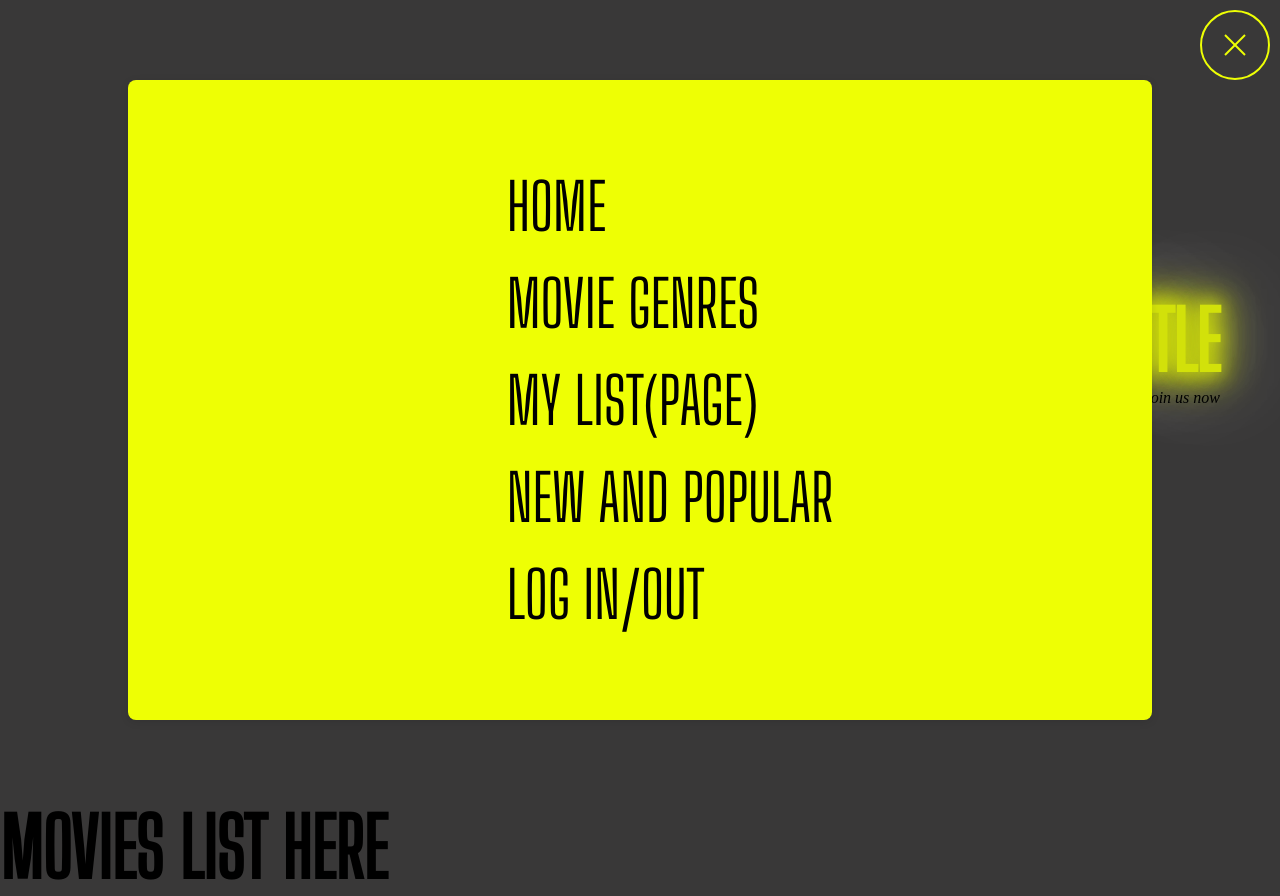
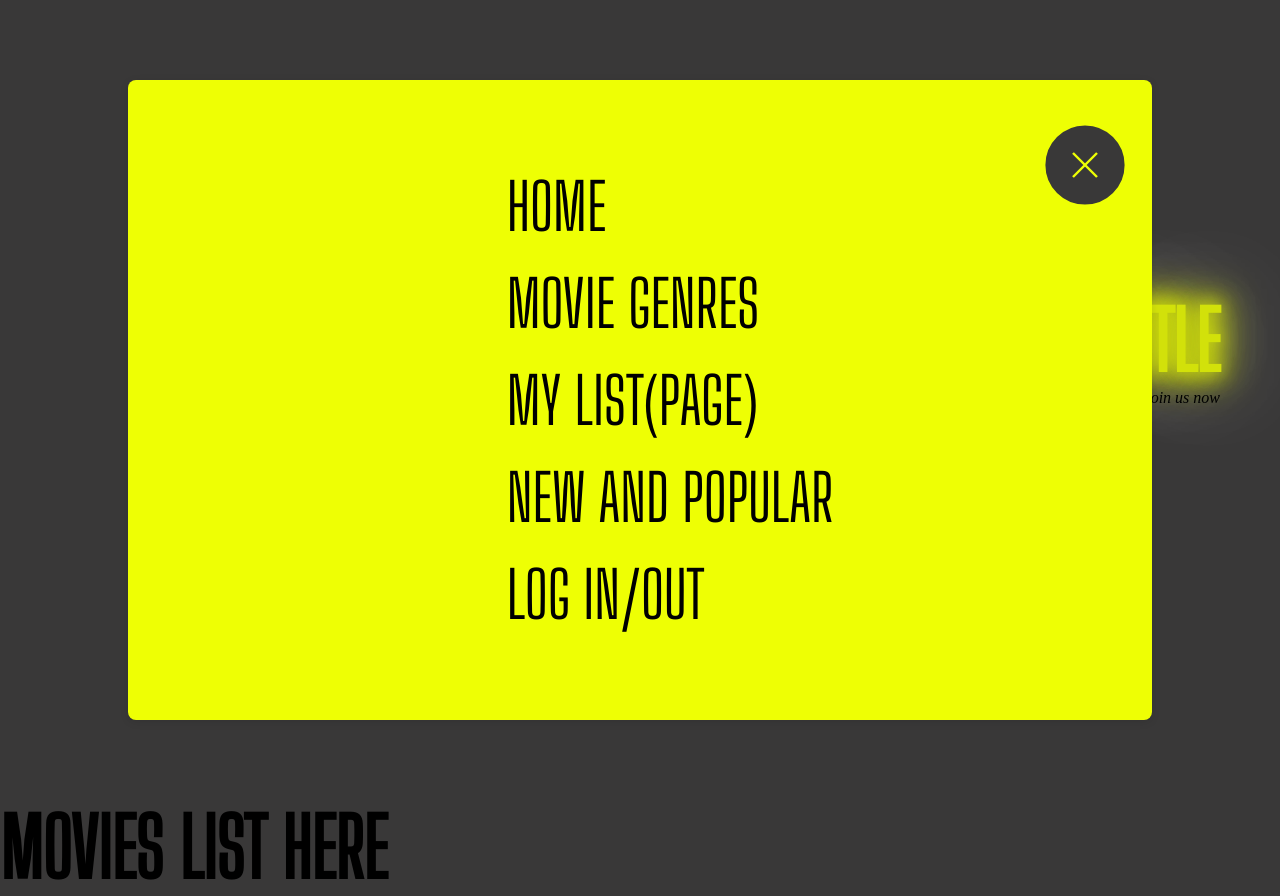
Before and after one commit to EricaIna/Reddy_43_Client, a React (Vite) app: page / in a window 1280 px wide. Both pictures are taken after a click on the button 1235 px from the left and 46 px from the top of the page. Built offline with nearby package versions, Linux system fonts and the light colour scheme; a web font is replaced by a local one.

Commit message:
menuBar animation

```diff
--- a/package.json
+++ b/package.json
@@ -13,6 +13,7 @@
   },
   "dependencies": {
     "axios": "^1.6.2",
+    "framer-motion": "^10.17.12",
     "react": "^18.2.0",
     "react-dom": "^18.2.0",
     "react-router-dom": "^6.20.1"
--- a/src/App.jsx
+++ b/src/App.jsx
@@ -3,16 +3,19 @@ import { Routes, Route } from "react-router-dom";
 import "./App.css";
 import { DropdownMenu } from "./Components/DropdownMenu";
 import * as Pages from "./Pages";
+import { AnimatePresence } from "framer-motion";
 
 function App() {
   return (
     <>
-      <DropdownMenu />
-      <Routes>
-        <Route path="/" element={<Pages.HomePage />}></Route>
-        <Route path="/login" element={<Pages.LoginPage/>}/>
-        <Route path="/register" element={<Pages.RegisterPage/>}/>
-      </Routes>
+      <AnimatePresence>
+        <DropdownMenu />
+        <Routes>
+          <Route path="/" element={<Pages.HomePage />}></Route>
+          <Route path="/login" element={<Pages.LoginPage />} />
+          <Route path="/register" element={<Pages.RegisterPage />} />
+        </Routes>
+      </AnimatePresence>
     </>
   );
 }
--- a/src/Components/DropdownMenu/Dropdownmenu.css
+++ b/src/Components/DropdownMenu/Dropdownmenu.css
@@ -19,6 +19,7 @@
   right: 10px;
   top: 10px;
   transition: all 0.3s ease;
+  z-index: 100;
 }
 .menu-icon:hover {
   transform: scale(1.1);
--- a/src/Components/DropdownMenu/index.jsx
+++ b/src/Components/DropdownMenu/index.jsx
@@ -4,6 +4,7 @@ import "./DropdownMenu.css";
 import ArrowIcon from "../ArrowIcon";
 import { HamburgerIcon, CloseIcon } from "../Icons";
 import { Link } from "react-router-dom";
+import { motion } from "framer-motion";
 
 export const DropdownMenu = () => {
   const [isOpen, setIsOpen] = useState(false);
@@ -20,7 +21,12 @@ export const DropdownMenu = () => {
       </button>
       {isOpen && (
         <div className="menu-content">
-          <div className="main-rect">
+          <motion.div
+            className="main-rect"
+            initial={{ opacity: 0 }}
+            animate={{ opacity: 1 }}
+            transition={{ duration: 0.5, delay: 0.2 }}
+          >
             <ul>
               <li>
                 <ArrowIcon />
@@ -47,7 +53,7 @@ export const DropdownMenu = () => {
                 </Link>
               </li>
             </ul>
-          </div>
+          </motion.div>
         </div>
       )}
     </div>
--- a/src/Components/Icons/index.jsx
+++ b/src/Components/Icons/index.jsx
@@ -1,12 +1,16 @@
 import React from "react";
+import { motion } from "framer-motion";
 
 export const HamburgerIcon = () => (
-  <svg
+  <motion.svg
     width="70"
     height="70"
     viewBox="0 0 70 70"
     fill="none"
     xmlns="http://www.w3.org/2000/svg"
+    initial={{ rotate: 0 }}
+    animate={{ rotate: 180 }}
+    transition={{ duration: 0.5 }}
   >
     <circle
       cx="35"
@@ -20,16 +24,20 @@ export const HamburgerIcon = () => (
     サイズと位置を調整
     <rect x="10" y="40" width="40" height="3" fill="#EEFF04" /> //
     サイズと位置を調整
-  </svg>
+  </motion.svg>
 );
 
 export const CloseIcon = () => (
-  <svg
+  <motion.svg
     width="70"
     height="70"
     viewBox="0 0 70 70"
     fill="none"
     xmlns="http://www.w3.org/2000/svg"
+    initial={{ rotate: 0 }}
+    animate={{ rotate: 180, scale: 1.2, x: -150, y: 120 }}
+    transition={{ duration: 0.5 }}
+    exit={{ rotate: 0, scale: 1 }}
   >
     <circle
       cx="35"
@@ -41,5 +49,5 @@ export const CloseIcon = () => (
     />
     <path d="M25 25 L45 45" stroke="#EEFF04" strokeWidth="2" /> // サイズを調整
     <path d="M45 25 L25 45" stroke="#EEFF04" strokeWidth="2" /> // サイズを調整
-  </svg>
+  </motion.svg>
 );
```
Also changed, not shown: 1 other file (tests, documents, lock files or other folders).
